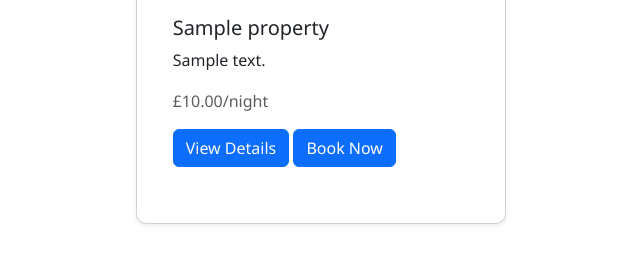
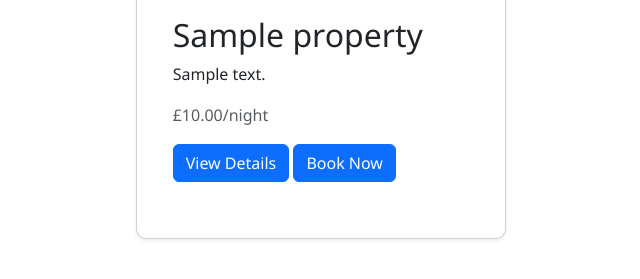
Before and after one commit to darakhshanda/Hackathon_Django, a Django app: page / in a window 1280 px wide. Shown: the part 264-543 px from the top of the page, without its empty margins (319-959 px from the left). Run offline with Django 4.2, Linux system fonts and the light colour scheme; tables that the repository leaves empty hold one stand-in row (values such as "Sample post").

```diff
--- a/templates/index.html
+++ b/templates/index.html
@@ -16,7 +16,7 @@
                 <img src="{% static '/images/test1.jpg' %}" class="card-img-top" alt="Default Property Image">
                 {% endif %}
                 <div class="card-body">
-                    <h5 class="card-title">{{ property.name }}</h5>
+                    <h2 class="card-title">{{ property.name }}</h2>
                     <p class="card-text">{{ property.description }}</p>
                     <p class="text-muted">£{{ property.price_per_night }}/night</p>
                     <a href="{% url 'property:property_detail' pk=property.id %}" class="btn btn-primary">View
```
Also changed, not shown: README.md, static/images/lighthousess.png (added), userprofile/forms.py (line endings or trailing spaces).
